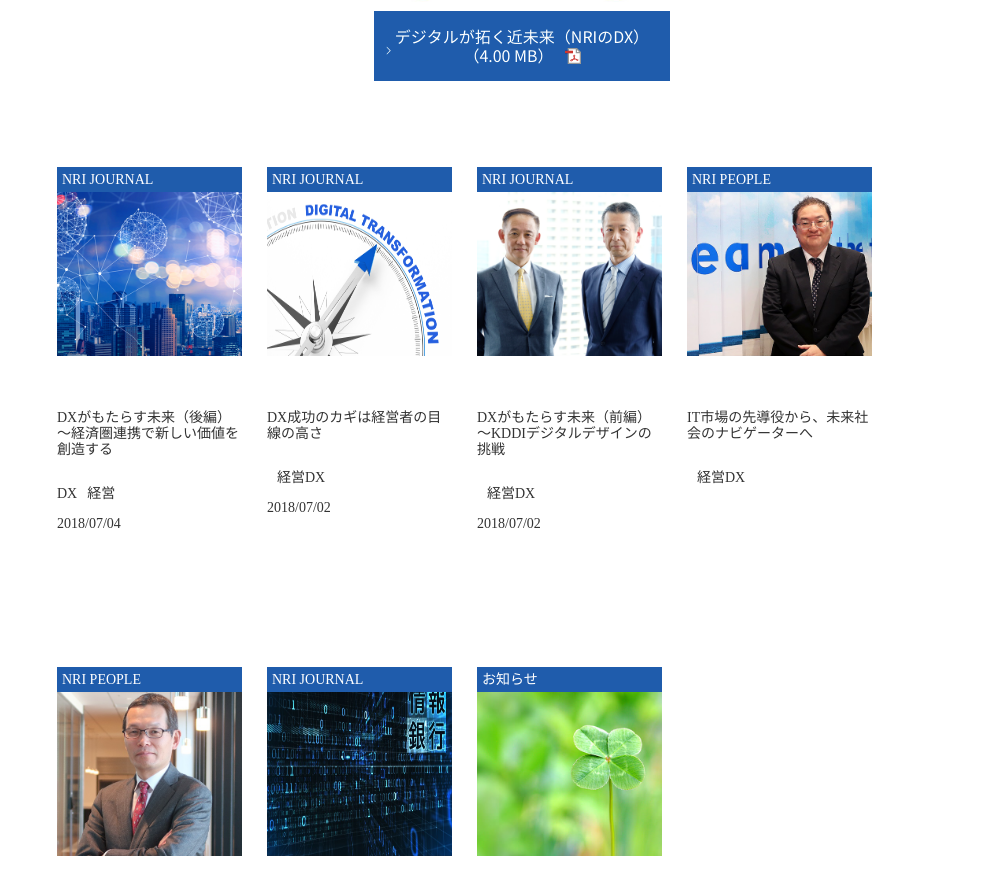
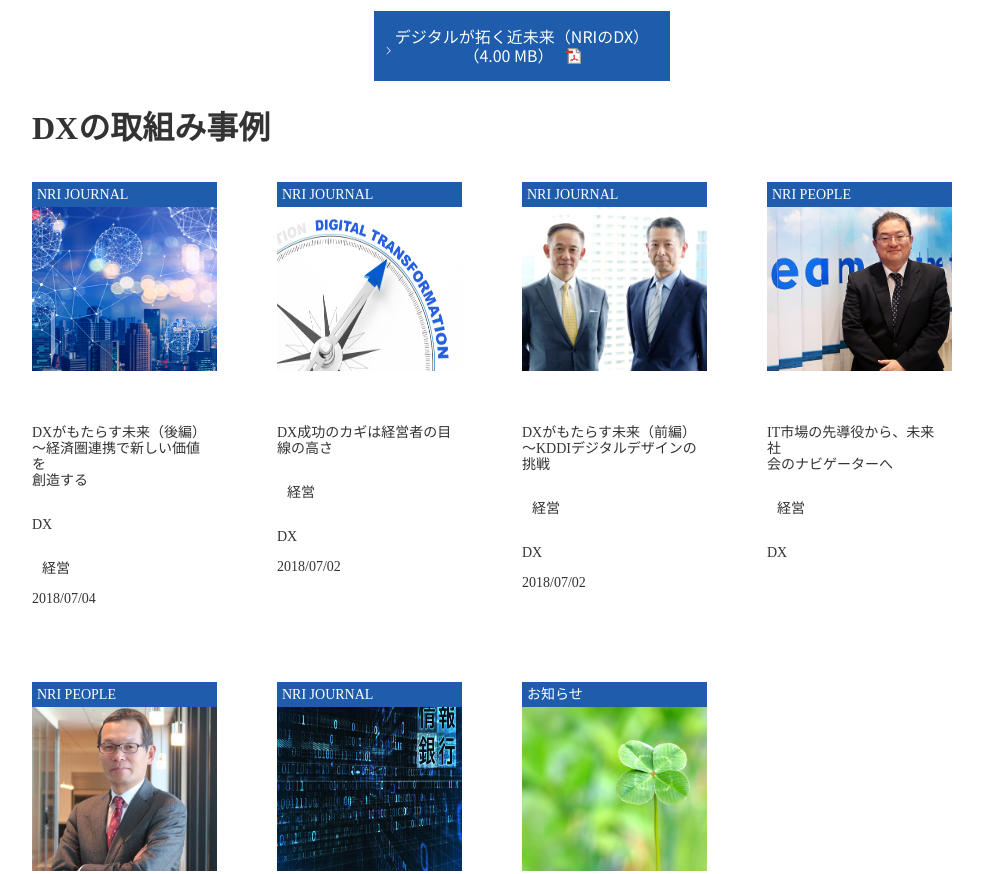
Before and after one commit to toshi6581/NRI, a plain HTML site: page index.html in a window 1280 px wide. Shown: the part 1767-2641 px from the top of the page, without its empty margins (118-1101 px from the left). Drawn offline with Linux system fonts and the light colour scheme.

Commit message:
Progress mainly about DXの取組事例 on Dec 19.

```diff
--- a/common/css/style.css
+++ b/common/css/style.css
@@ -184,13 +184,16 @@ header {
 }
 
 /* アーティクルリスト */
-section .portfolioIndex {}
 
 .portfolioIndex article {
-  width: 185px;
+  width: 245px;
   height: 500px;
   float: left;
-  padding-left: 25px;
+  /* padding-left: 25px; */
+  /* 各項目のすきまをあけるために指定したが、無駄に思える。なぜなら、各項目はWidth 245pxで指定していて、画像は185pxなのでどうしても隙間ができる。
+  なのでわざわざpadding or marginを指定するとその分余計に隙間が空くんだな。 */
+  box-sizing: border-box;
+
   /* border: 1px solid #ccc; */
 }
 
@@ -209,6 +212,11 @@ p.listTitle {
   padding-top: 5px;
   padding-left: 5px;
 }
+
+.portfolioIndex article p{
+  width: 180px;
+}
+
 
 .portfolioIndex article img {
   position: relative;
--- a/index.html
+++ b/index.html
@@ -65,7 +65,7 @@
     <!-- この範囲でSectionとかつけよう -->
 
 
-    <h1 class="pageTitle">DXの取組み事例</h1>
+    <h1 class="">DXの取組み事例</h1>
 
     <!-- ここからほか記事へのリンクのところ -->
     <section class="portfolioIndex">
```
